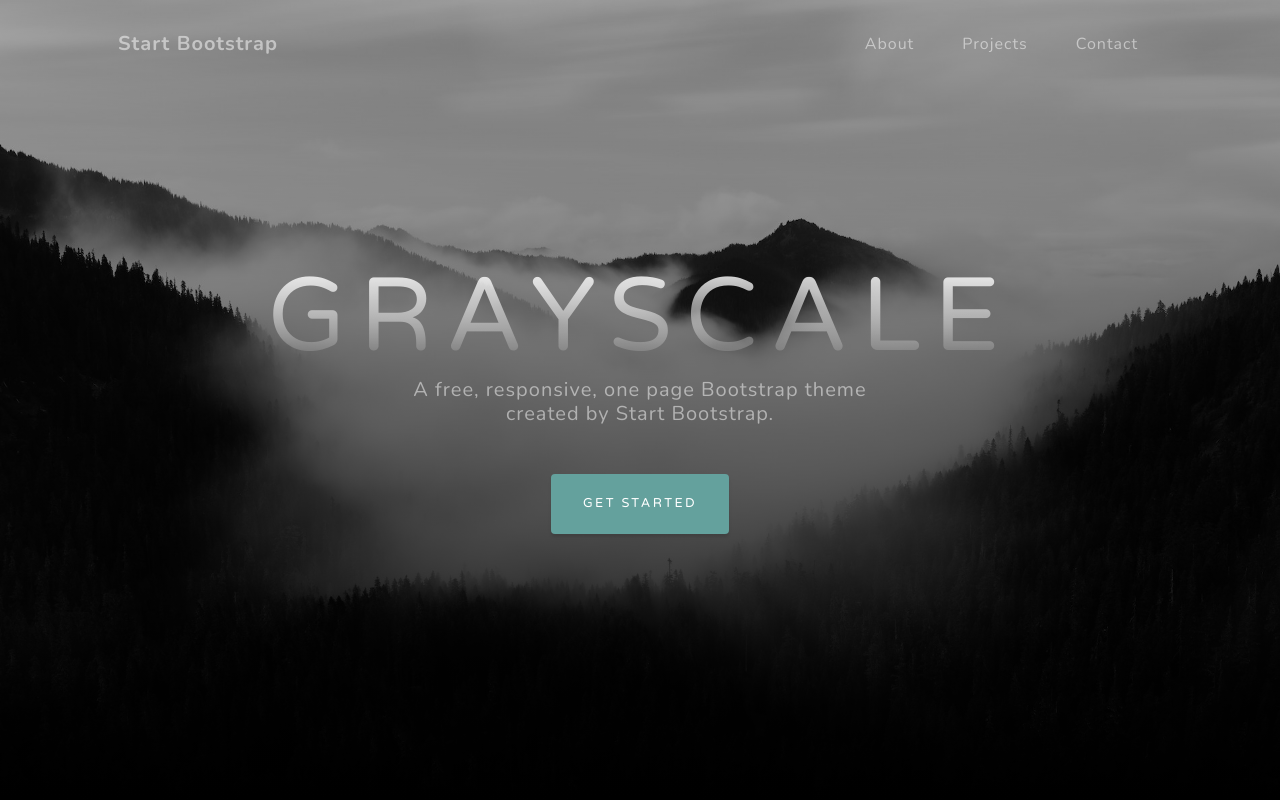
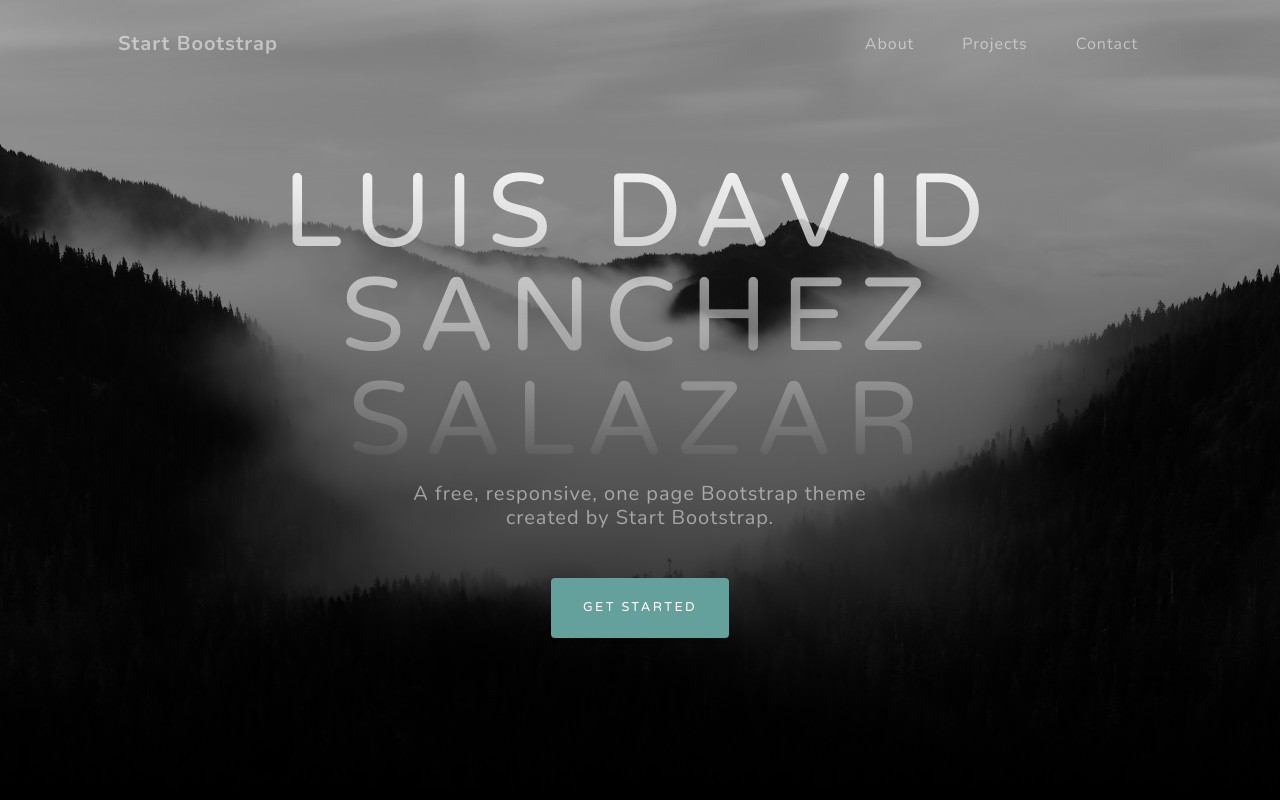
Before and after one commit to L64HDTT/L64HDTT.github.io, a plain HTML site: page index.html in a window 1280 px wide. Shown: the top 800 px of the page. Drawn offline with nearby package versions, Linux system fonts and the light colour scheme.

Commit message:
poner nombre propio

```diff
--- a/index.html
+++ b/index.html
@@ -38,7 +38,7 @@
             <div class="container px-4 px-lg-5 d-flex h-100 align-items-center justify-content-center">
                 <div class="d-flex justify-content-center">
                     <div class="text-center">
-                        <h1 class="mx-auto my-0 text-uppercase">Grayscale</h1>
+                        <h1 class="mx-auto my-0 text-uppercase">Luis David Sanchez Salazar</h1>
                         <h2 class="text-white-50 mx-auto mt-2 mb-5">A free, responsive, one page Bootstrap theme created by Start Bootstrap.</h2>
                         <a class="btn btn-primary" href="#about">Get Started</a>
                     </div>
```
